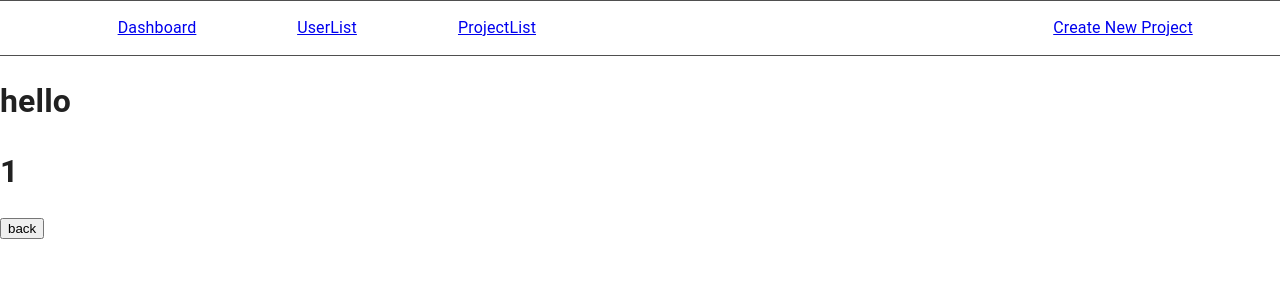
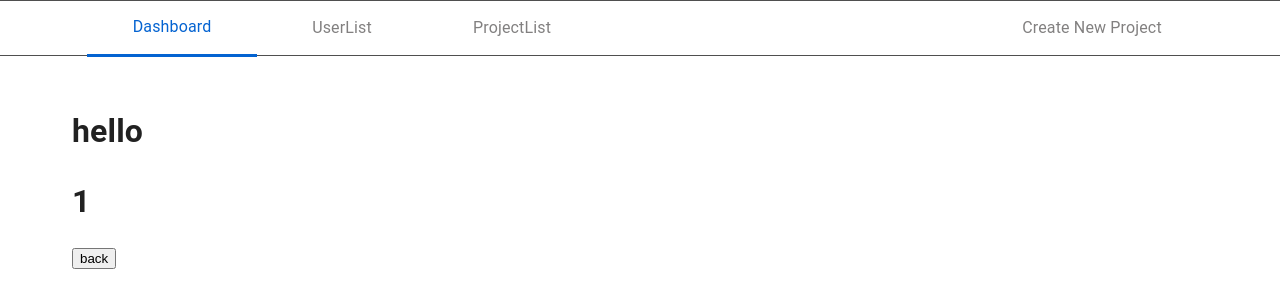
Before and after one commit to MunafHajir/tasksheet-manager, a React (Create React App) app in the folder tasksheet-manager/: page /ProjectList/1 in a window 1280 px wide. Shown: the top 308 px of the page. Built offline with nearby package versions, Linux system fonts and the light colour scheme.

Commit message:
updated dashbaord main tabs

```diff
--- a/tasksheet-manager/src/Containers/Dashboard/DashboardProjectList/ProjectDetail/ProjectDetail.jsx
+++ b/tasksheet-manager/src/Containers/Dashboard/DashboardProjectList/ProjectDetail/ProjectDetail.jsx
@@ -1,15 +1,15 @@
 import { reRender } from "Stores/Action/Action";
 import React from "react";
 import { useDispatch } from "react-redux";
-import { useParams } from "react-router-dom";
+import { useNavigate, useParams } from "react-router-dom";
 
 const ProjectDetail = () => {
   const dispatch = useDispatch();
   const { ProjectName } = useParams();
-
+const navigate = useNavigate()
   const handleBack = () => {
-    dispatch(reRender(false));
-
+    // dispatch(reRender(false));
+    navigate(-1)
   };
 
   return (
--- a/tasksheet-manager/src/Containers/Dashboard/DashboardTabs/DashboardMain.jsx
+++ b/tasksheet-manager/src/Containers/Dashboard/DashboardTabs/DashboardMain.jsx
@@ -151,7 +151,7 @@
 // export default DashboardMain;
 
 import { Box, CssBaseline } from "@mui/material";
-import React from "react";
+import React, { useState } from "react";
 import { createUseStyles } from "react-jss";
 import { Link } from "react-router-dom";
 
@@ -162,43 +162,81 @@ const useStyle = createUseStyles({
     alignItems: "center",
     height: "56px",
     padding: "0 72px",
-    borderTop: "1px solid #4F4F4F",
-    borderBottom: "1px solid #4F4F4F",
+    borderTop: "0.2px solid #4F4F4F",
+    borderBottom: "0.2px solid #4F4F4F",
   },
   width: {
     width: "170px",
     display: "flex",
     justifyContent: "center",
+    alignItems:'center',
+  },
+  creteProjectWidth:{
+    width:'232px',
+    display: "flex",
+    justifyContent: "center",
   },
   flex: {
     display: "flex",
+    padding:'15px',
     justifyContent: "center",
   },
   activeLink: {
-    color: "blue",
-    borderBottom:"5px solid blue"
- },
+    color: "#828080",
+    textDecoration: "none",
+  },
+  focusedTab: {
+    width: "100%",
+    display: "flex",
+    justifyContent: "center",
+    height:'100%',
+    borderBottom: "3px solid #0463D1",
+    color: "#0463D1",
+    padding:'15px',
+    textDecoration:'none'
+  },
 });
 
 const DashboardMain = () => {
   const classes = useStyle();
+  const [currentTab, setCurrentTab] = useState("Dashboard");
+  const handleFocus = (tab) => {
+    setCurrentTab(`${tab}`);
+  };
   return (
     <>
       <CssBaseline />
       <Box className={classes.DasboardMain}>
         <Box className={classes.flex}>
-          <Box className={classes.width}>
-            <Link to="/" activeClassName={classes.activeLink} >Dashboard</Link>
+          <Box
+            className={ classes.width}
+            onClick={() => handleFocus("Dashboard")}
+          >
+            <Link to="/" className={currentTab=='Dashboard' ? classes.focusedTab : classes.activeLink}>
+              Dashboard
+            </Link>
           </Box>
-          <Box className={classes.width}>
-            <Link to="/UserList" activeClassName={classes.activeLink}>UserList</Link>
+          <Box
+            className={classes.width}
+            onClick={() => handleFocus("UserList")}
+          >
+            <Link to="/UserList" className={currentTab=='UserList' ? classes.focusedTab : classes.activeLink}>
+              UserList
+            </Link>
           </Box>
-          <Box className={classes.width}>
-            <Link to="/ProjectList" activeClassName={classes.activeLink}>ProjectList</Link>
+          <Box
+            className={classes.width}
+            onClick={() => handleFocus("ProjectList")}
+          >
+            <Link to="/ProjectList" className={currentTab=='ProjectList' ? classes.focusedTab : classes.activeLink}>
+              ProjectList
+            </Link>
           </Box>
         </Box>
-        <Box className={classes.width}>
-          <Link to="/CreateNewProject" activeClassName={classes.activeLink}>Create New Project</Link>
+        <Box className={classes.creteProjectWidth} onClick={() => handleFocus("Create New Project")}>
+          <Link to="/CreateNewProject" className={currentTab=='Create New Project' ? classes.focusedTab : classes.activeLink}>
+            Create New Project
+          </Link>
         </Box>
       </Box>
     </>
--- a/tasksheet-manager/src/Layout.jsx
+++ b/tasksheet-manager/src/Layout.jsx
@@ -1,12 +1,21 @@
 import { Box } from "@mui/material";
 import DashboardMain from "Containers/Dashboard/DashboardTabs/DashboardMain";
 import React from "react";
+import { createUseStyles } from "react-jss";
+
+const useStyles = createUseStyles({
+  width:{
+    width:'100%',
+    padding:'30px 72px'
+  }
+})
 
 const Layout = props => {
+  const classes = useStyles()
   return (
     <>
       <DashboardMain />
-      <Box>{props.children}</Box>
+      <Box className={classes.width}>{props.children}</Box>
     </>
   );
 };
```
